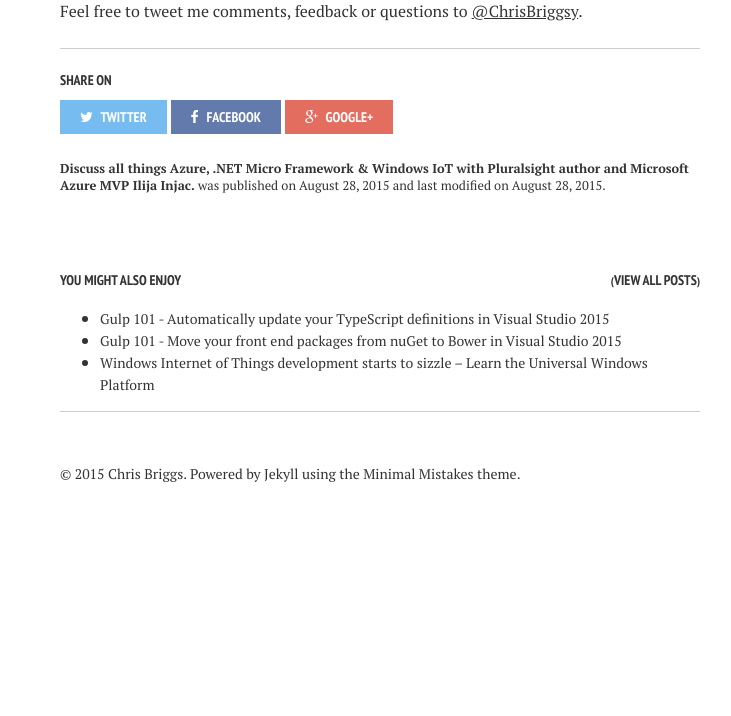
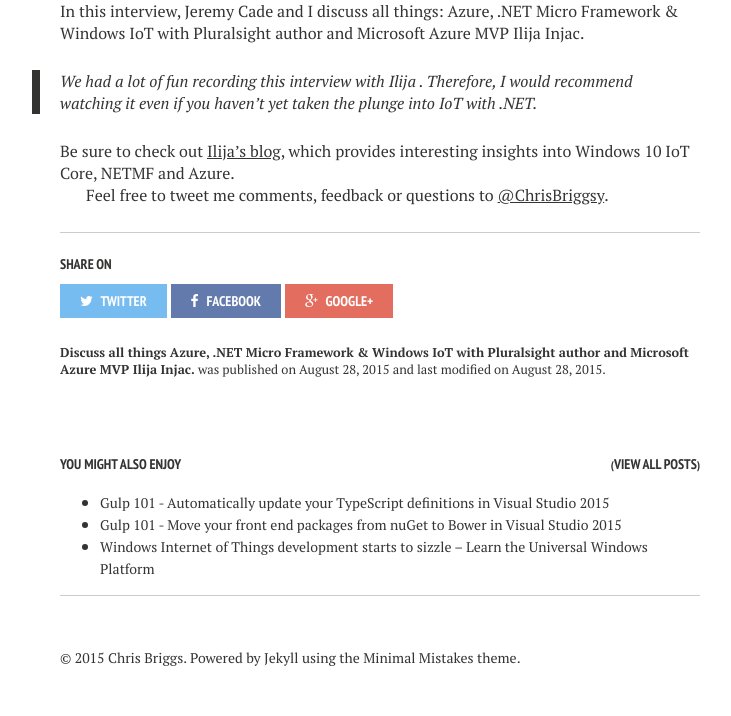
Before and after one commit to Briggsc28/briggsc28.github.io, a Jekyll site: the page built from _posts/2015-08-28-Ilija-Injac-on-IoT.md, in a window 1280 px wide. Shown: the part 580-1296 px from the top of the page, without its empty margins (260-991 px from the left). Built offline with Jekyll 4.4.1, drawn with Linux system fonts in a browser that asks for light colours; nearby versions of some CDN libraries; before the commit the page ends 1112 px from its top, so only the background shows below that.

Commit message:
Re add content

```diff
--- a/_posts/2015-08-28-Ilija-Injac-on-IoT.md
+++ b/_posts/2015-08-28-Ilija-Injac-on-IoT.md
@@ -13,6 +13,10 @@
 
 <iframe width="560" height="315" src="//www.youtube.com/embed/P7SKi3EH_oM" frameborder="0" allowfullscreen="allowfullscreen">&nbsp;</iframe>
 
+In this interview, Jeremy Cade and I discuss all things:  Azure, .NET Micro Framework & Windows IoT with Pluralsight author and  Microsoft Azure MVP Ilija Injac.
 
+> We had a lot of fun recording this interview with Ilija . Therefore, I would recommend watching it even if you haven't yet taken the plunge into IoT with .NET.
+
+Be sure to check out [Ilija's blog](http://www.awsomedevsigner.com/), which provides interesting insights into Windows 10 IoT Core, NETMF and Azure.
 
 Feel free to tweet me comments, feedback or questions to [@ChrisBriggsy](https://twitter.com/ChrisBriggsy).
```
